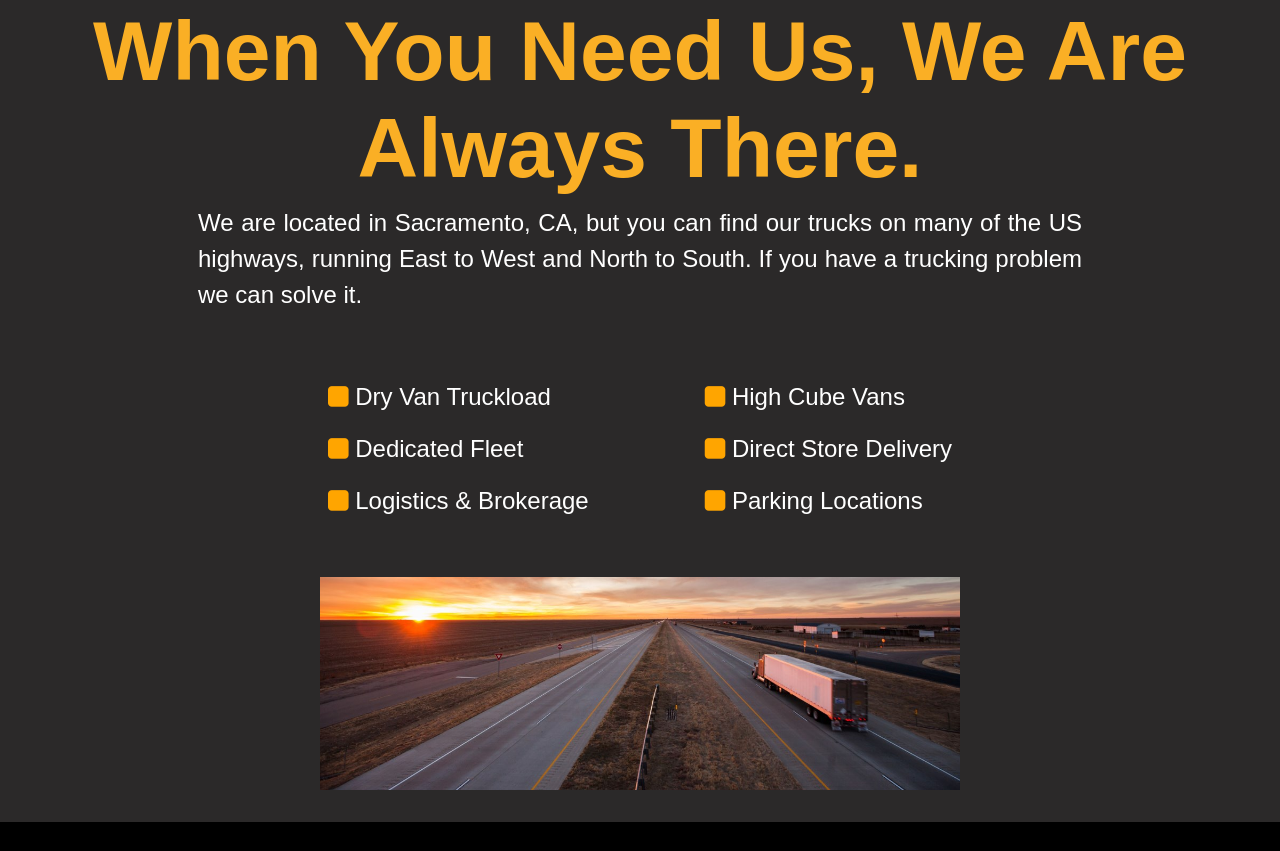
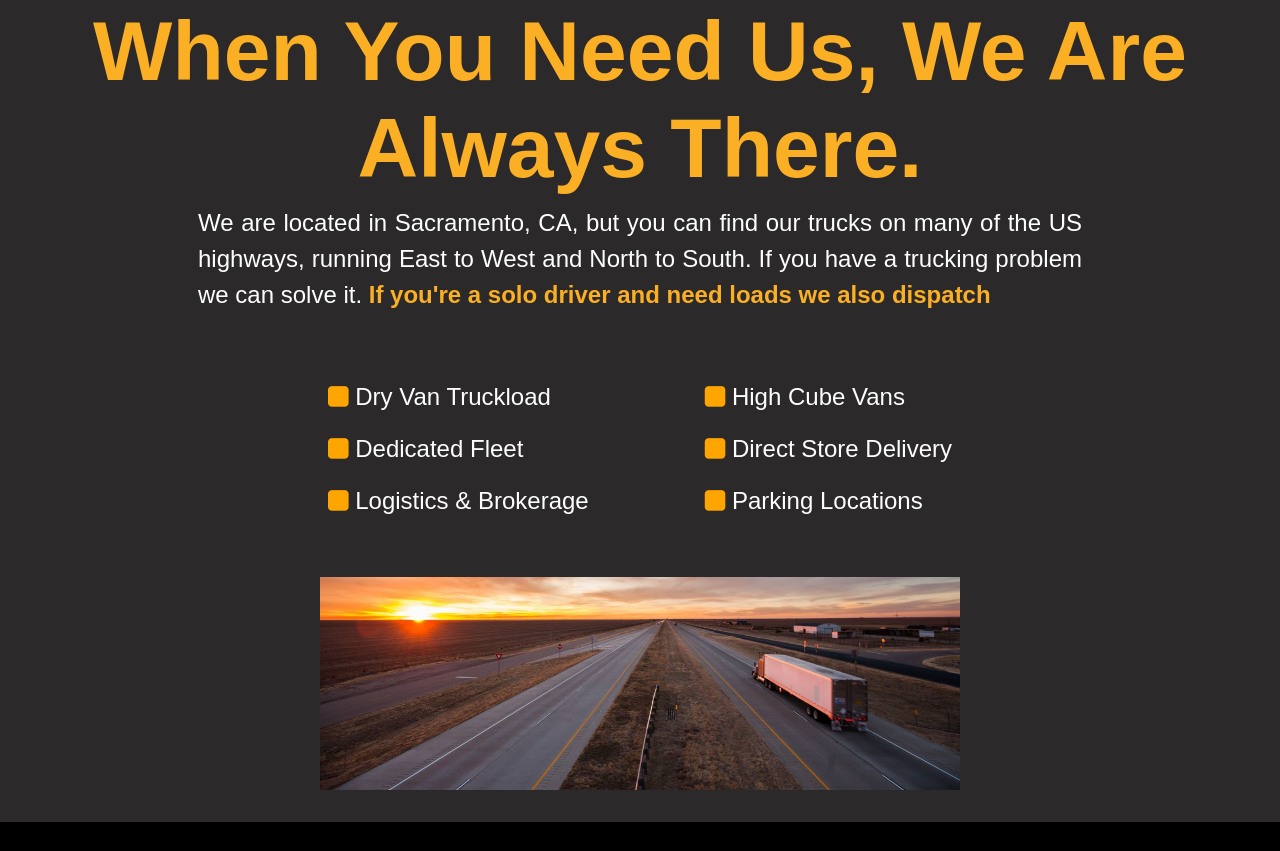
Before and after one commit to JLHGitHub101/JLHGitHub101.github.io, a plain HTML site: page index.html in a window 1280 px wide. Shown: the part 749-1600 px from the top of the page. Drawn offline with Linux system fonts and the light colour scheme.

Commit message:
Update index.html

```diff
--- a/index.html
+++ b/index.html
@@ -41,7 +41,9 @@
                 <h1>When You Need Us, We Are Always There. </h1>
                 <div class="SectionPar">
                 <p>We are located in Sacramento, CA, but you can find our trucks on many of the US highways,
-                    running East to West and North to South. If you have a trucking problem we can solve it.</p>
+                    running East to West and North to South. If you have a trucking problem we can solve it.
+                    <strong style="color: rgb(250, 175, 37)";>If you're a solo driver and need loads we also dispatch</strong>
+                    </p>
                 </div>
             </div>
             <div class="Section2-list-outter">
@@ -107,7 +109,7 @@
                 </div>
             </div>
             <div class="section4-applybutton">
-                <a href="/hiringinfo/hiring.html"><button>Join US</button></a> <!-- Add a Link-->
+                <a href="/hiringinfo/hiring.html"><button>Join Us</button></a> <!-- Add a Link-->
             </div>
         </div>
 
```
